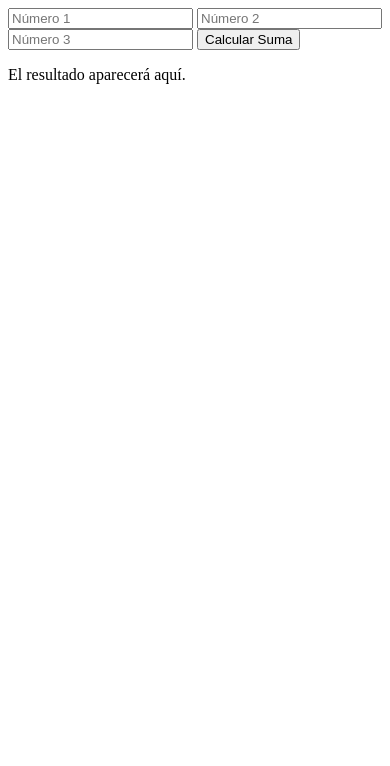
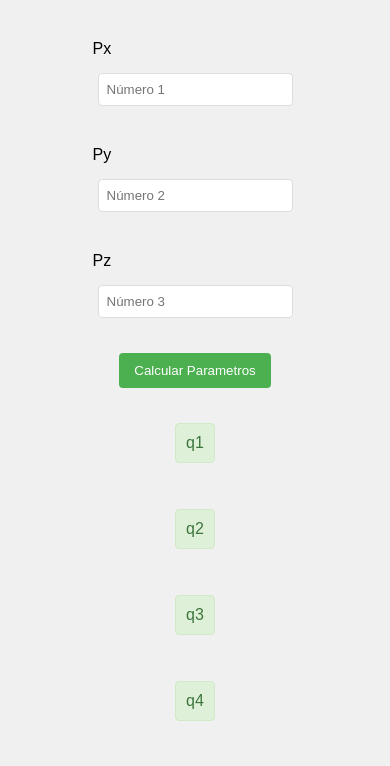
Before and after one commit to samirarobador/Proyecto-Final-Samira-Robador, a Django app: page / in a window 390 px wide. Shown: the top 766 px of the page. Run offline with Django 5.2, Linux system fonts and the light colour scheme.

Commit message:
modificacion página

```diff
--- /dev/null
+++ b/mi_proyecto/hola_mundo_app/static/hola_mundo_app/css/estilo.css
@@ -0,0 +1,90 @@
+/* static/hola_mundo_app/css/estilo.css */
+body {
+    font-family: Arial, sans-serif;
+    background-color: #f0f0f0;
+    margin: 0;
+    padding: 20px;
+}
+input[type="number"] {
+    padding: 8px;
+    margin: 5px;
+    border: 1px solid #ddd;
+    border-radius: 4px;
+}
+button {
+    background-color: #4CAF50;
+    color: white;
+    padding: 10px 15px;
+    margin: 5px;
+    border: none;
+    border-radius: 4px;
+    cursor: pointer;
+}
+button:hover {
+    background-color: #45a049;
+}
+#resultadoSuma, #respuestaSubir, #labelq1 , #labelq2 , #labelq3 , #labelq4 {
+    margin-top: 20px;
+    padding: 10px;
+    background-color: #dff0d8;
+    border: 1px solid #d0e9c6;
+    color: #3c763d;
+    border-radius: 4px;
+    display: inline-block;
+}
+
+/* estilo.css */
+.container {
+    display: grid;
+    grid-template-columns: repeat(12, 1fr);
+    gap: 10px;
+}
+
+.left, .right {
+    grid-column: span 3;
+}
+
+.center {
+    grid-column: span 6;
+    display: flex;
+    flex-direction: column;
+    align-items: center; /* Centra los items horizontalmente en el contenedor */
+    gap: 10px; /* Espacio entre los elementos */
+}
+
+.input-group {
+    display: flex;
+    flex-direction: row;
+    justify-content: space-between;
+    gap: 10px;
+    width: 100%; /* Asegura que el grupo de input use todo el ancho disponible */
+}
+
+
+.input-group label {
+    display: block; /* Hace que la etiqueta ocupe su propia línea */
+    margin-top: 10px; /* Espacio sobre la etiqueta */
+}
+
+.input-group input {
+    margin-bottom: 20px; /* Espacio debajo del input */
+    flex: 1; /* Distribuye el espacio disponible por igual entre los inputs */
+}
+
+
+/* estilo.css */
+@media (max-width: 768px) {
+    .container {
+        display: flex;
+        flex-direction: column;
+        align-items: center;
+    }
+
+    .left, .center, .right {
+        grid-column: span 12; /* Hace que cada sección ocupe el ancho completo */
+    }
+
+    .input-group {
+        flex-direction: column; /* Apila los inputs verticalmente */
+    }
+}
--- a/mi_proyecto/hola_mundo_app/templates/hola_mundo_app/index.html
+++ b/mi_proyecto/hola_mundo_app/templates/hola_mundo_app/index.html
@@ -1,35 +1,43 @@
 <!DOCTYPE html>
 <html lang="en">
-<head>
-    <meta charset="UTF-8">
-    <meta name="viewport" content="width=device-width, initial-scale=1.0">
-    <title>Suma de Números</title>
-</head>
+    <head>
+        {% load static %}
+        <meta charset="UTF-8">
+        <meta name="viewport" content="width=device-width, initial-scale=1.0">
+        <title>Suma de Números</title>
+        <link rel="stylesheet" href="{% static 'hola_mundo_app/css/estilo.css' %}">
+    </head>
 <body>
-    <input type="number" id="num1" placeholder="Número 1">
-    <input type="number" id="num2" placeholder="Número 2">
-    <input type="number" id="num3" placeholder="Número 3">
-    <button id="sumaBtn">Calcular Suma</button>
-    <p id="resultadoSuma">El resultado aparecerá aquí.</p>
 
-    <script>
-        document.getElementById("sumaBtn").onclick = function() {
-            const num1 = document.getElementById("num1").value;
-            const num2 = document.getElementById("num2").value;
-            const num3 = document.getElementById("num3").value;
-            const url = `/suma/?num1=${num1}&num2=${num2}&num3=${num3}`;
+<!-- index.html -->
+<div class="container">
+    <div class="left">
+        <!-- Espacio para contenido adicional o vacío -->
+    </div>
+    <div class="center">
+        <div class="input-group">
+            <label for="px">Px</label>
+            <input type="number" id="px" placeholder="Número 1">
 
-            fetch(url)
-                .then(response => response.json())
-                .then(data => {
-                    if(data.resultado !== undefined) {
-                        document.getElementById("resultadoSuma").innerText = "Resultado: " + data.resultado;
-                    } else {
-                        document.getElementById("resultadoSuma").innerText = "Error: " + data.error;
-                    }
-                })
-                .catch(error => console.error('Error:', error));
-        };
-    </script>
+            <label for="py">Py</label>
+            <input type="number" id="py" placeholder="Número 2">
+
+            <label for="num3">Pz</label>
+            <input type="number" id="pz" placeholder="Número 3">
+        </div>
+
+        <div class="center">
+        <button id="parametrosBtn">Calcular Parametros</button>
+        <p id="labelq1">q1</p>
+        <p id="labelq2">q2</p>
+        <p id="labelq3">q3</p>
+        <p id="labelq4">q4</p>
+    </div>
+        <script src="{% static 'hola_mundo_app/js/script.js' %}"></script>
+    </div>
+    <div class="right">
+        <!-- Espacio para contenido adicional o vacío -->
+    </div>
+</div>
 </body>
 </html>
--- a/mi_proyecto/hola_mundo_app/urls.py
+++ b/mi_proyecto/hola_mundo_app/urls.py
@@ -8,4 +8,5 @@ urlpatterns = [
     path('', views.index, name='index'),
     path('hola/', views.hola_mundo,name="Funcion de saludo"),
     path('suma/',views.sumar, name = "suma de enteros"),
+    path('parametrosArticulares/',views.parametrosArticulares, name = "Parametros Articulares"),
 ]
--- a/mi_proyecto/hola_mundo_app/views.py
+++ b/mi_proyecto/hola_mundo_app/views.py
@@ -1,5 +1,7 @@
 from django.shortcuts import render
 from django.http import HttpResponse, JsonResponse
+import math
+
 # Create your views here.
 
 def index(request):
@@ -11,10 +13,32 @@ def hola_mundo(request):
 
 def sumar(request):
     try:
-        num1 = float(request.GET.get('num1',''))
-        num2 = float(request.GET.get('num2',''))
-        num3 = float(request.GET.get('num3',''))
+        num1 = float(request.GET.get('px',''))
+        num2 = float(request.GET.get('py',''))
+        num3 = float(request.GET.get('pz',''))
         suma = num1+num2+num3
         return JsonResponse({'resultado':suma})
     except ValueError:
         return JsonResponse({'error':'Por favr debe introducir 3 numeros'},status = 400)
+
+def parametrosArticulares(request):
+    try:
+        L1 = 0.092
+        L2 = 0.12
+        L3 = 0.11
+        L4 = 0.05
+        px = float(request.GET.get('px',''))
+        py = float(request.GET.get('py',''))
+        pz = float(request.GET.get('pz','')) - L1
+        print("hola", px, py, pz)
+        q1 = math.degrees(math.atan2(py, px))
+        q3_radianes = math.pi - math.acos((pz*pz+(math.sqrt(px*px+py*py)-L4)**2-L2**2-L3**2)/(-2*L2*L3))
+        q3 = math.degrees(q3_radianes)
+        q2_radianes = math.atan2(pz,math.sqrt(px**2+py**2)-L4)-math.atan2(L3*math.sin(q3_radianes),L2+L3*math.cos(q3_radianes))
+        q2 = math.degrees(q2_radianes)
+        q4 = -(q3+q2)
+
+        print(q2_radianes,q3_radianes)
+        return JsonResponse({'q1':q1, 'q2':q2, 'q3':q3, 'q4':q4},status = 200)
+    except ValueError:
+        return JsonResponse({'error':'Recuerde introducir los 3 valores necesarios'},status = 400)
--- a/mi_proyecto/mi_proyecto/settings.py
+++ b/mi_proyecto/mi_proyecto/settings.py
@@ -116,7 +116,7 @@ USE_TZ = True
 # Static files (CSS, JavaScript, Images)
 # https://docs.djangoproject.com/en/5.0/howto/static-files/
 
-STATIC_URL = 'static/'
+STATIC_URL = '/static/'
 
 # Default primary key field type
 # https://docs.djangoproject.com/en/5.0/ref/settings/#default-auto-field
```
Also changed, not shown: mi_proyecto/hola_mundo_app/static/hola_mundo_app/js/script.js (added, +35 -0 lines), mi_proyecto/db.sqlite3.
